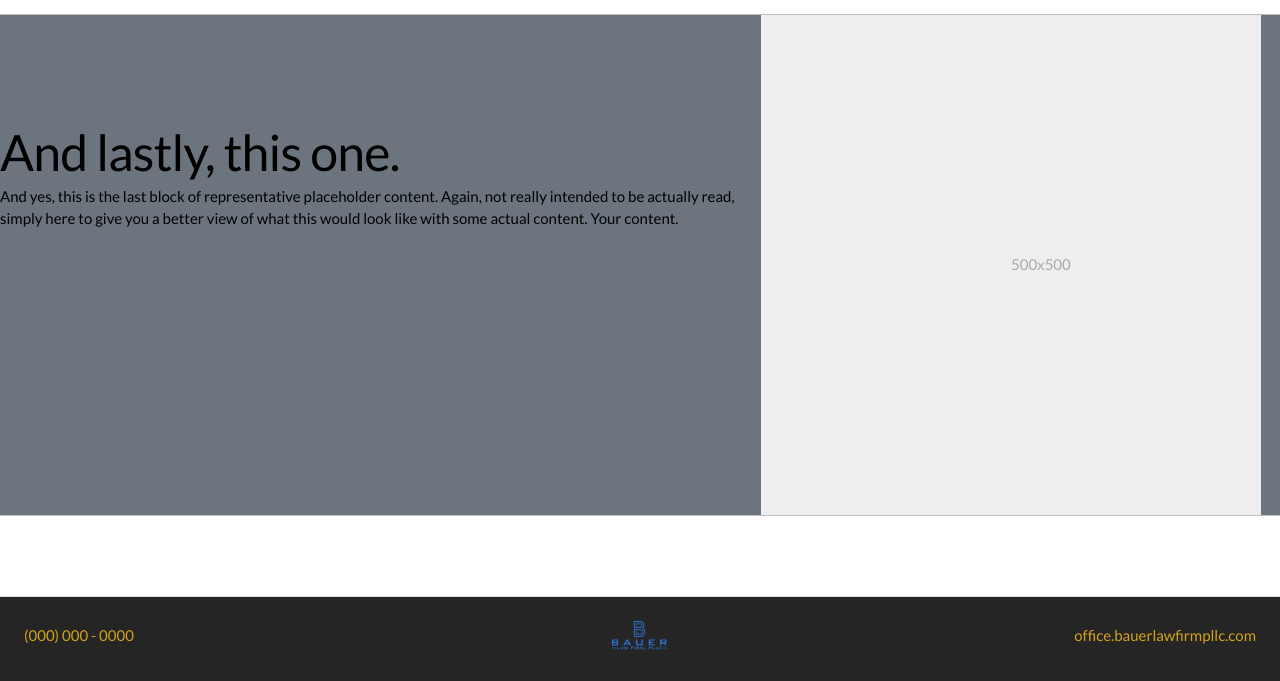
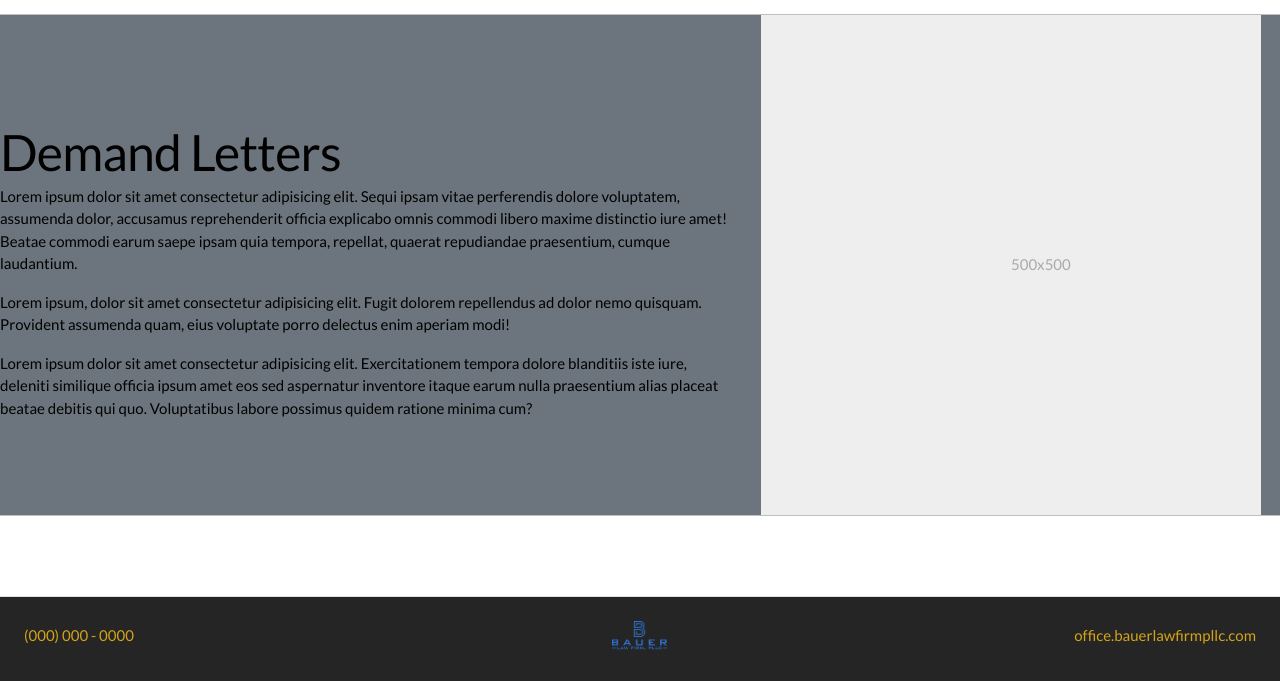
Before and after one commit to SteveNoyes/thoughtexperiment, a plain HTML site: page assets/pages/practiceAreas.html in a window 1280 px wide. Shown: the part 1980-2661 px from the top of the page. Drawn offline with nearby package versions, Linux system fonts and the light colour scheme; files whose address does not match are found by name.

Commit message:
demand letter spacing

```diff
--- a/assets/pages/practiceAreas.html
+++ b/assets/pages/practiceAreas.html
@@ -137,8 +137,10 @@
 
   <div class="row featurette bg-secondary">
     <div class="col-md-7">
-      <h2 class="featurette-heading fw-normal lh-1">And lastly, this one. <span class="text-muted">Checkmate.</span></h2>
-      <p class="">And yes, this is the last block of representative placeholder content. Again, not really intended to be actually read, simply here to give you a better view of what this would look like with some actual content. Your content.</p>
+      <h2 class="featurette-heading fw-normal lh-1">Demand Letters <span class="text-muted"></span></h2>
+      <p>Lorem ipsum dolor sit amet consectetur adipisicing elit. Sequi ipsam vitae perferendis dolore voluptatem, assumenda dolor, accusamus reprehenderit officia explicabo omnis commodi libero maxime distinctio iure amet! Beatae commodi earum saepe ipsam quia tempora, repellat, quaerat repudiandae praesentium, cumque laudantium.</p>
+      <p>Lorem ipsum, dolor sit amet consectetur adipisicing elit. Fugit dolorem repellendus ad dolor nemo quisquam. Provident assumenda quam, eius voluptate porro delectus enim aperiam modi!</p>
+      <p>Lorem ipsum dolor sit amet consectetur adipisicing elit. Exercitationem tempora dolore blanditiis iste iure, deleniti similique officia ipsum amet eos sed aspernatur inventore itaque earum nulla praesentium alias placeat beatae debitis qui quo. Voluptatibus labore possimus quidem ratione minima cum?</p>
     </div>
     <div class="col-md-5">
       <svg class="bd-placeholder-img bd-placeholder-img-lg featurette-image img-fluid mx-auto" width="500" height="500" xmlns="http://www.w3.org/2000/svg" role="img" aria-label="Placeholder: 500x500" preserveaspectratio="xMidYMid slice" focusable="false"><title>Placeholder</title><rect width="100%" height="100%" fill="#eee"/><text x="50%" y="50%" fill="#aaa" dy=".3em">500x500</text></svg>
```
